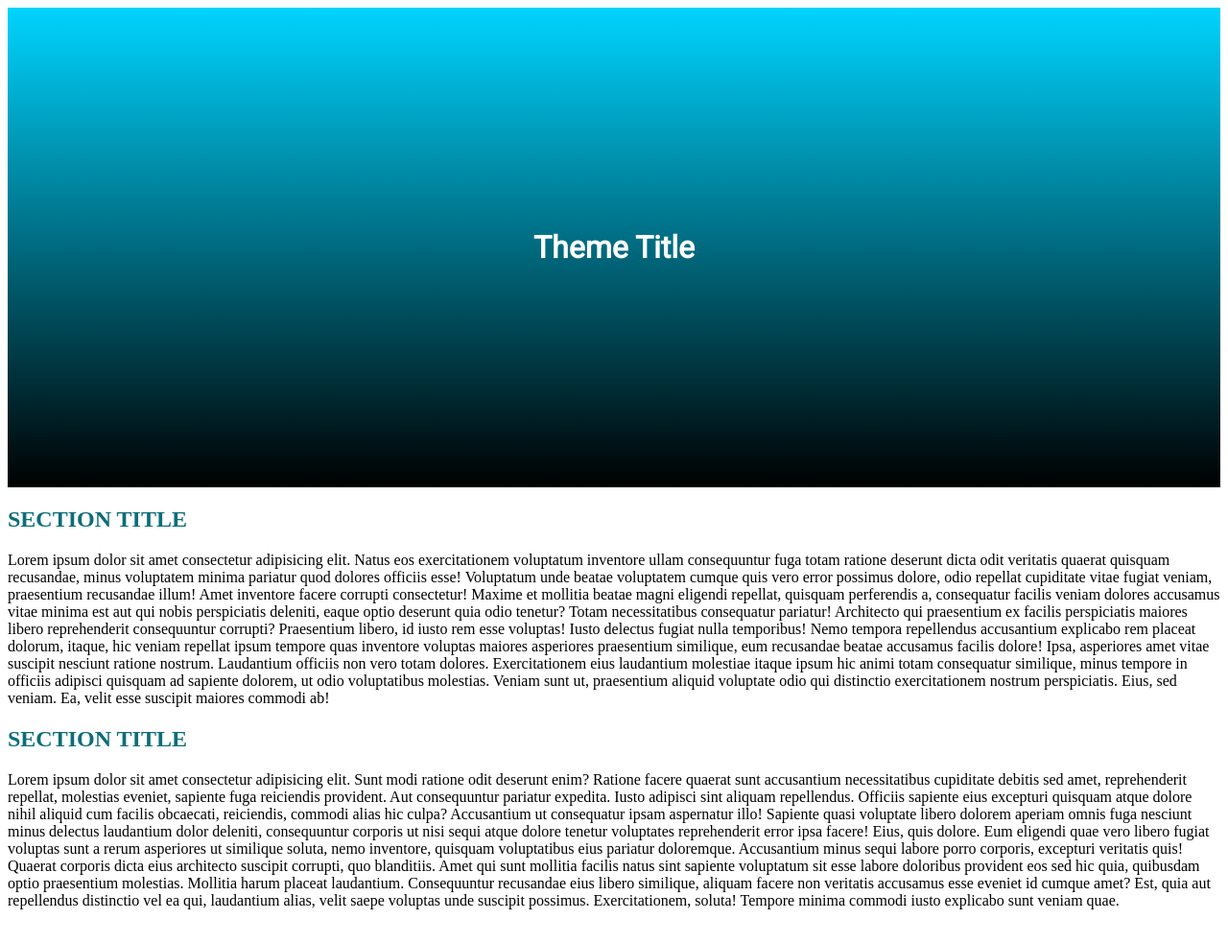
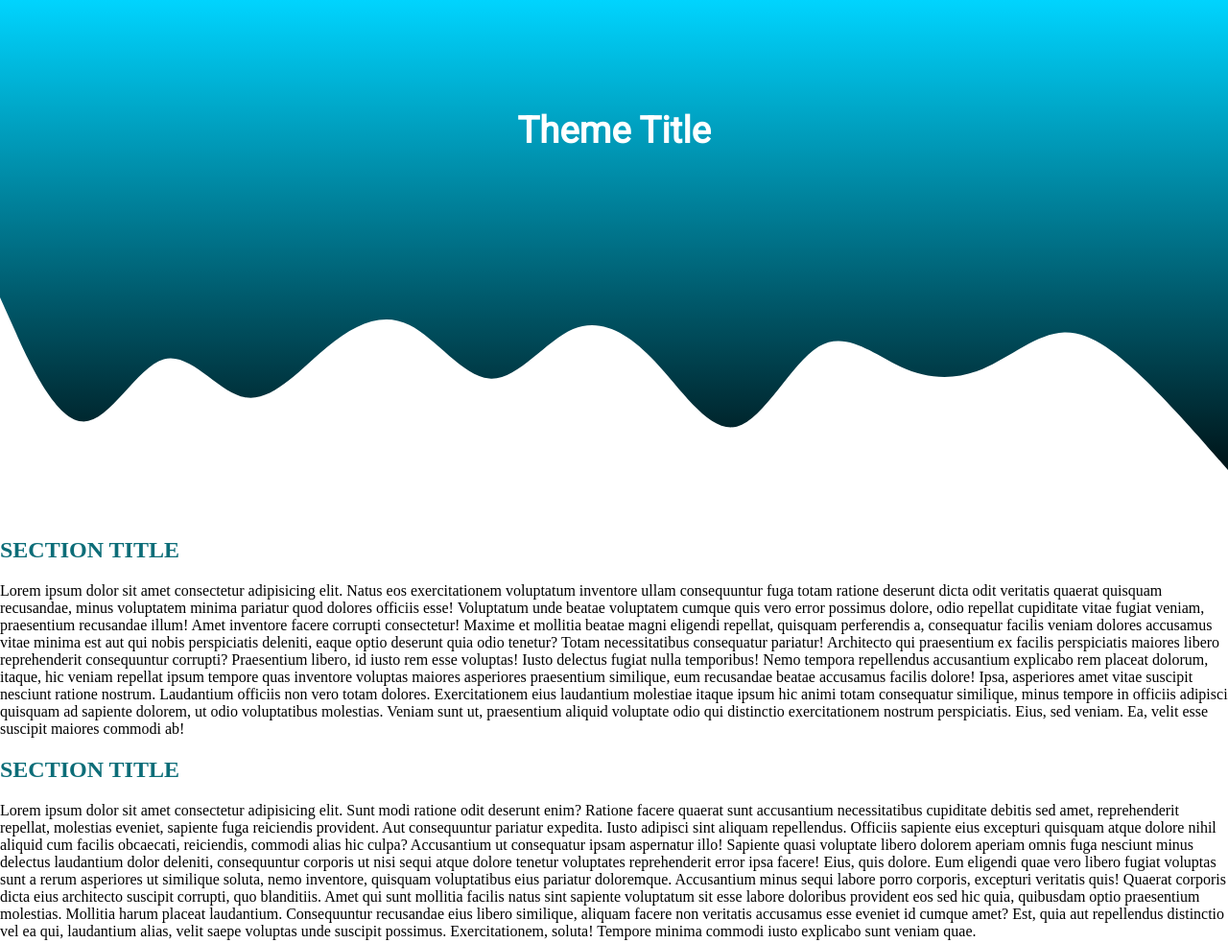
Before and after one commit to kv-mod3/mobile-friendly-practice, a plain HTML site: page index.html in a window 1280 px wide. Shown: the whole page at 96% size. Drawn offline with Linux system fonts and the light colour scheme.

Commit message:
Added wave SVG and adjusted title

```diff
--- a/css/style.css
+++ b/css/style.css
@@ -1,29 +1,46 @@
 /* Imports font Roboto Regular 400 */
 @import url('https://fonts.googleapis.com/css2?family=Roboto&display=swap');
 
+body {
+    margin: 0;
+    padding: 0;
+    /* overflow-x: hidden; */
+}
 
 .hero-image {
     background-image: linear-gradient(#00D4FE,black);
-    height: 500px;
+    height: 540px;
+    background-repeat: no-repeat;
     background-position: center;
-    background-repeat: no-repeat;
     background-size: cover;
     position: relative;
+}
 
-    /* Adds the Roboto font family */
-    font-family: 'Roboto', sans-serif;
+.hero-image:before {
+    content: "";
+    background-image: url(wave-haikei.svg);
+    background-position: center;
+    background-size: cover;
+    height: 540px;
+    width: 100%;
+    position: absolute;
 }
 
 .hero-text {
+    /* Adds the Roboto font family */
+    font-family: 'Roboto', sans-serif;
+    font-size: larger;
+
     /* Text style */
     text-align: center;
     color: white;
 
     /* Text position */
     position: absolute;
+    top: 25%;
+    left: 50%;
     transform: translate(-50%, -50%);
-    top: 50%;
-    left: 50%;
+
 }
 
 h2 {
```
Also changed, not shown: css/wave-haikei.svg (added).
